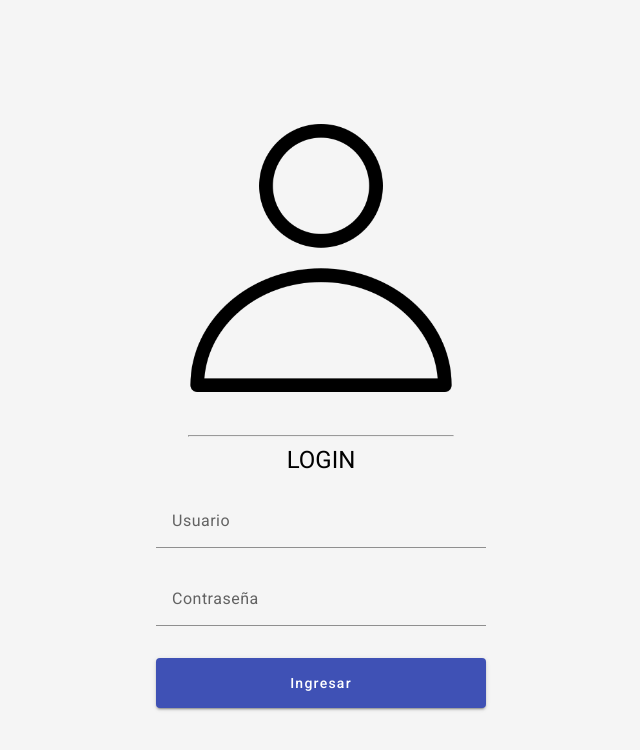
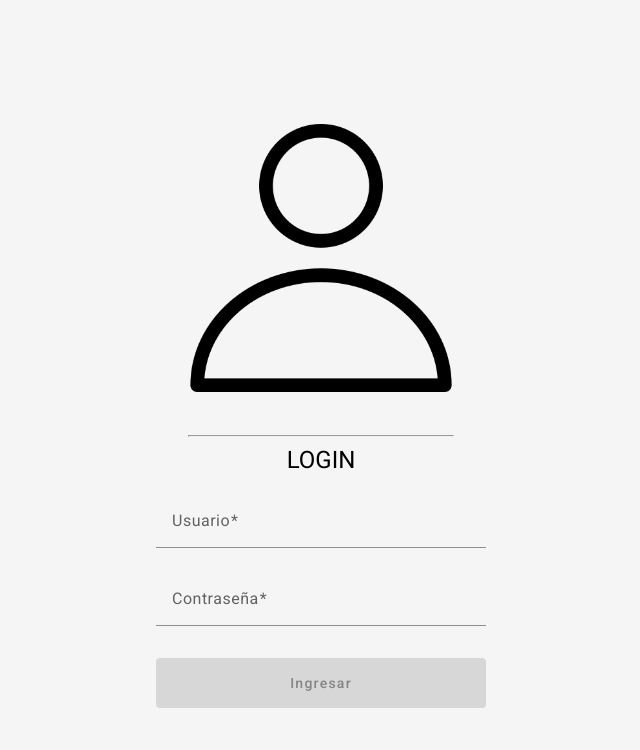
Before and after one commit to LRondinelli04/Fiscalia-de-Estado, an Angular app in the folder Angular/material/: page / in a window 1280 px wide. Shown: the top 750 px of the page, without its empty margins (319-959 px from the left). Built offline with nearby package versions, Linux system fonts and the light colour scheme.

Commit message:
agregado de funcionalidad al login - material

```diff
--- a/Angular/material/src/app/components/login/login.component.html
+++ b/Angular/material/src/app/components/login/login.component.html
@@ -1,16 +1,35 @@
 <div class="body">
   <div class="login">
+    <form [formGroup]="form" (ngSubmit)="ingresar()">
       <img src="../../../assets/imgs/usuario.png" alt="USER" />
-      <hr>
+      <hr />
       <h1>LOGIN</h1>
-    <mat-form-field class="ancho" appearance="fill">
+      <mat-form-field class="ancho" appearance="fill">
         <mat-label>Usuario</mat-label>
-        <input matInput autocomplete="off">
+        <input
+          matInput
+          type="text"
+          autocomplete="off"
+          formControlName="usuario"
+        />
       </mat-form-field>
       <mat-form-field class="ancho" appearance="fill">
         <mat-label>Contraseña</mat-label>
-        <input matInput autocomplete="off">
+        <input
+          matInput
+          type="password"
+          autocomplete="off"
+          formControlName="password"
+        />
       </mat-form-field>
-      <button mat-raised-button color="primary" class="ancho button">Ingresar</button>
+      <button
+        mat-raised-button
+        color="primary"
+        class="ancho button"
+        [disabled]="form.invalid"
+      >
+        Ingresar
+      </button>
+    </form>
   </div>
 </div>
--- a/Angular/material/src/app/components/login/login.component.ts
+++ b/Angular/material/src/app/components/login/login.component.ts
@@ -1,10 +1,44 @@
 import { Component } from '@angular/core';
+import { Form, FormBuilder, FormGroup, Validators } from '@angular/forms';
+import { MatSnackBar } from '@angular/material/snack-bar';
 
 @Component({
   selector: 'app-login',
   templateUrl: './login.component.html',
-  styleUrls: ['./login.component.css']
+  styleUrls: ['./login.component.css'],
 })
 export class LoginComponent {
+  form: FormGroup;
 
+  constructor(private fb: FormBuilder, private _snackBar: MatSnackBar) {
+    this.form = this.fb.group({
+      usuario: ['', Validators.required],
+      password: ['', Validators.required],
+    });
+  }
+
+  ngOnInit(): void {}
+
+  ingresar() {
+    console.log(this.form);
+    const usuario = this.form.value.usuario;
+    const password = this.form.value.password;
+
+    if (usuario === 'Lucas' && password === 'admin') {
+      // Redireccionar al dashboard
+      console.log('Ingresaste');
+    } else {
+      // Mostr ar un error
+      this.error();
+    }
+
+
+  }
+  error() {
+    this._snackBar.open('Usuario o contraseña incorrecta', 'Cerrar', {
+      duration: 5000,
+      horizontalPosition: 'center',
+      verticalPosition: 'bottom',
+    });
+  }
 }
```
Also changed, not shown: Angular/material/src/app/app.module.ts (+6 -1 lines).
